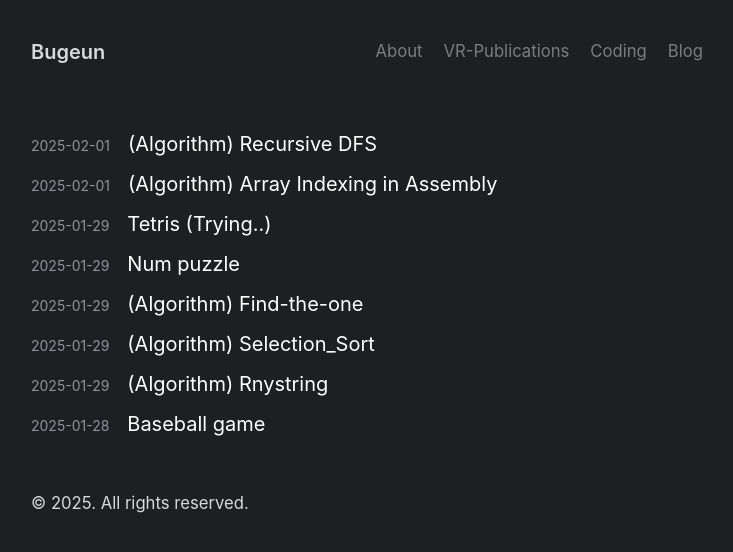
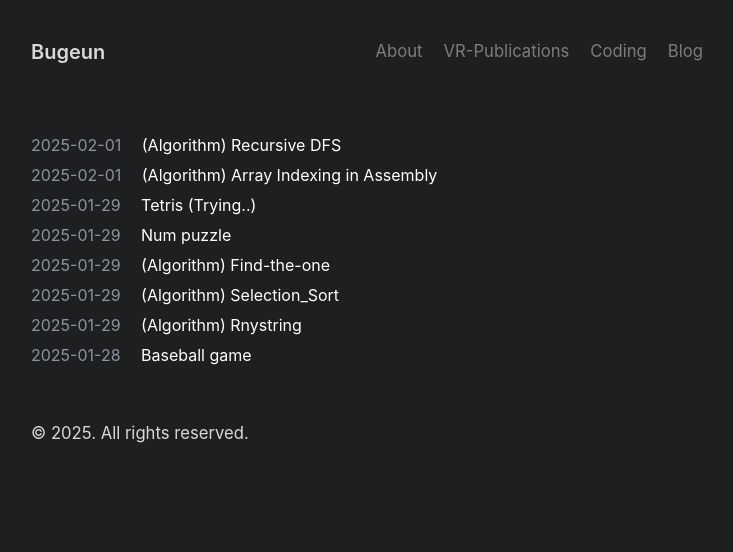
Before and after one commit to Bugeun/Bugeun.github.io, a Jekyll site: the page built from Coding.md, in a window 1280 px wide. Shown: the top 552 px of the page, without its empty margins (273-1006 px from the left). Built offline with Jekyll 4.4.1, drawn with Linux system fonts in a browser that asks for light colours.

Commit message:
Update Coding.md

```diff
--- a/Coding.md
+++ b/Coding.md
@@ -8,10 +8,9 @@ title: Coding
 {% for category in postsByCategory %}
 {% if category.name contains "Coding" %}
 
-
   <ul style="list-style: none; padding: 0; margin: 0;">
     {% for Coding in category.items %}
-      <li style="margin-bottom: 0.5em;">
+      <li style="margin-bottom: 0em;">
         {% if post.published == false %}
           <!-- 비공개 글 -->
           <span style="color: #8b949e; font-size: 0.7em; margin-right: 1em;">
@@ -22,10 +21,10 @@ title: Coding
           </span>
         {% else %}
           <!-- 공개 글 -->
-          <span style="color: #8b949e; font-size: 0.7em; margin-right: 1em;">
+          <span style="color: #8b949e; font-size: 0.8em; margin-right: 1em;">
             {{ Coding.date | date: "%Y-%m-%d" }}
           </span>
-          <a href="{{ Coding.url }}" style="text-decoration: none; color: rgb(255, 255, 255);">
+          <a href="{{ Coding.url }}" style="text-decoration: none; color: rgb(255, 255, 255);font-size: 0.8em;">
             {{ Coding.title }}
           </a>
         {% endif %}
```
